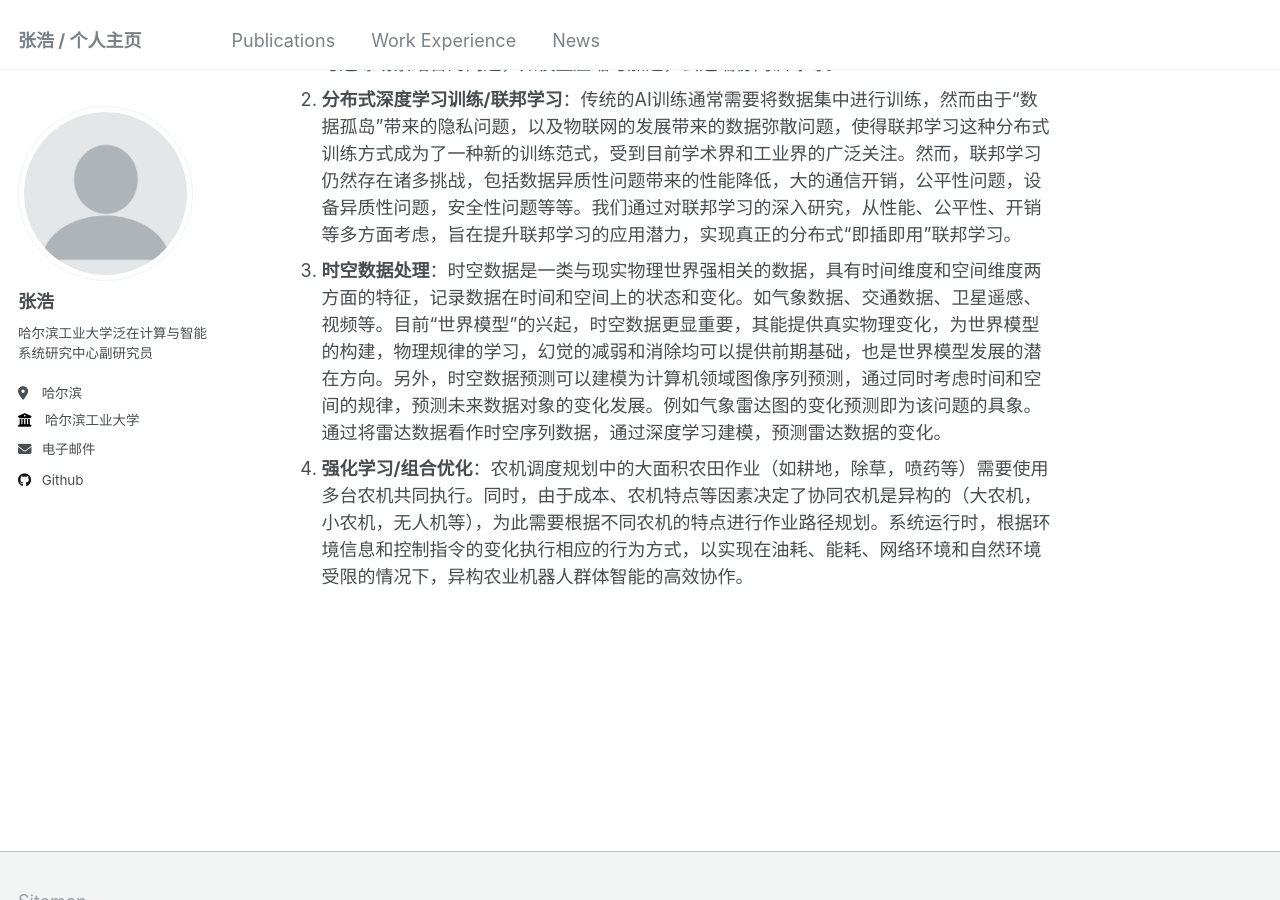
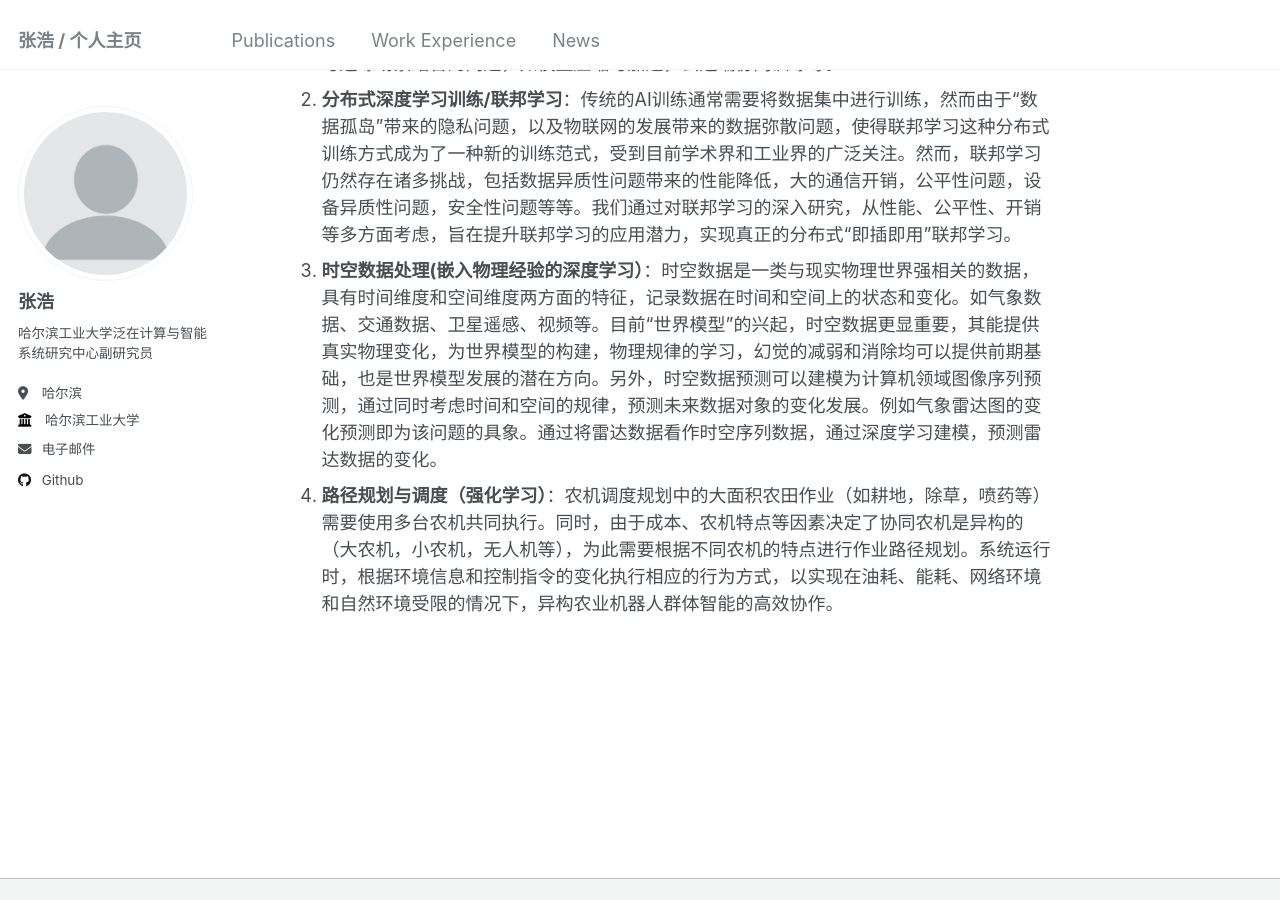
Before and after one commit to benjiachong/benjiachong.github.io, a Jekyll site: the page built from _pages/about.md, in a window 1280 px wide and 900 px high, scrolled down 623 px. Built offline with Jekyll 4.4.1, drawn with Linux system fonts in a browser that asks for light colours.

Commit message:
Update about.md

```diff
--- a/_pages/about.md
+++ b/_pages/about.md
@@ -15,5 +15,5 @@ redirect_from:
 # 研究领域
 1. **边缘智能**：考边缘设备、边缘设备之间、云边端协同的人工智能，包括模型训练与模型推理与边缘场景结合的问题，如模型压缩与加速，云边端协同训练等。
 2. **分布式深度学习训练/联邦学习**：传统的AI训练通常需要将数据集中进行训练，然而由于“数据孤岛”带来的隐私问题，以及物联网的发展带来的数据弥散问题，使得联邦学习这种分布式训练方式成为了一种新的训练范式，受到目前学术界和工业界的广泛关注。然而，联邦学习仍然存在诸多挑战，包括数据异质性问题带来的性能降低，大的通信开销，公平性问题，设备异质性问题，安全性问题等等。我们通过对联邦学习的深入研究，从性能、公平性、开销等多方面考虑，旨在提升联邦学习的应用潜力，实现真正的分布式“即插即用”联邦学习。
-3.  **时空数据处理**：时空数据是一类与现实物理世界强相关的数据，具有时间维度和空间维度两方面的特征，记录数据在时间和空间上的状态和变化。如气象数据、交通数据、卫星遥感、视频等。目前“世界模型”的兴起，时空数据更显重要，其能提供真实物理变化，为世界模型的构建，物理规律的学习，幻觉的减弱和消除均可以提供前期基础，也是世界模型发展的潜在方向。另外，时空数据预测可以建模为计算机领域图像序列预测，通过同时考虑时间和空间的规律，预测未来数据对象的变化发展。例如气象雷达图的变化预测即为该问题的具象。通过将雷达数据看作时空序列数据，通过深度学习建模，预测雷达数据的变化。
-4. **强化学习/组合优化**：农机调度规划中的大面积农田作业（如耕地，除草，喷药等）需要使用多台农机共同执行。同时，由于成本、农机特点等因素决定了协同农机是异构的（大农机，小农机，无人机等），为此需要根据不同农机的特点进行作业路径规划。系统运行时，根据环境信息和控制指令的变化执行相应的行为方式，以实现在油耗、能耗、网络环境和自然环境受限的情况下，异构农业机器人群体智能的高效协作。
+3.  **时空数据处理(嵌入物理经验的深度学习）**：时空数据是一类与现实物理世界强相关的数据，具有时间维度和空间维度两方面的特征，记录数据在时间和空间上的状态和变化。如气象数据、交通数据、卫星遥感、视频等。目前“世界模型”的兴起，时空数据更显重要，其能提供真实物理变化，为世界模型的构建，物理规律的学习，幻觉的减弱和消除均可以提供前期基础，也是世界模型发展的潜在方向。另外，时空数据预测可以建模为计算机领域图像序列预测，通过同时考虑时间和空间的规律，预测未来数据对象的变化发展。例如气象雷达图的变化预测即为该问题的具象。通过将雷达数据看作时空序列数据，通过深度学习建模，预测雷达数据的变化。
+4. **路径规划与调度（强化学习）**：农机调度规划中的大面积农田作业（如耕地，除草，喷药等）需要使用多台农机共同执行。同时，由于成本、农机特点等因素决定了协同农机是异构的（大农机，小农机，无人机等），为此需要根据不同农机的特点进行作业路径规划。系统运行时，根据环境信息和控制指令的变化执行相应的行为方式，以实现在油耗、能耗、网络环境和自然环境受限的情况下，异构农业机器人群体智能的高效协作。
```
